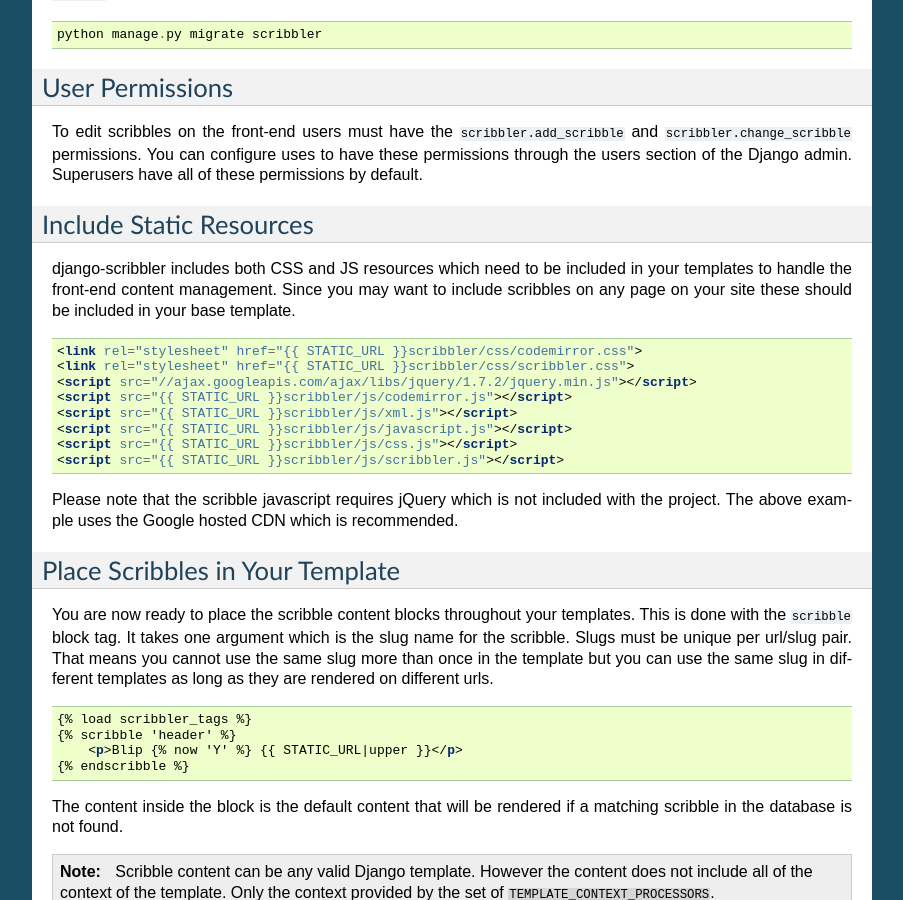
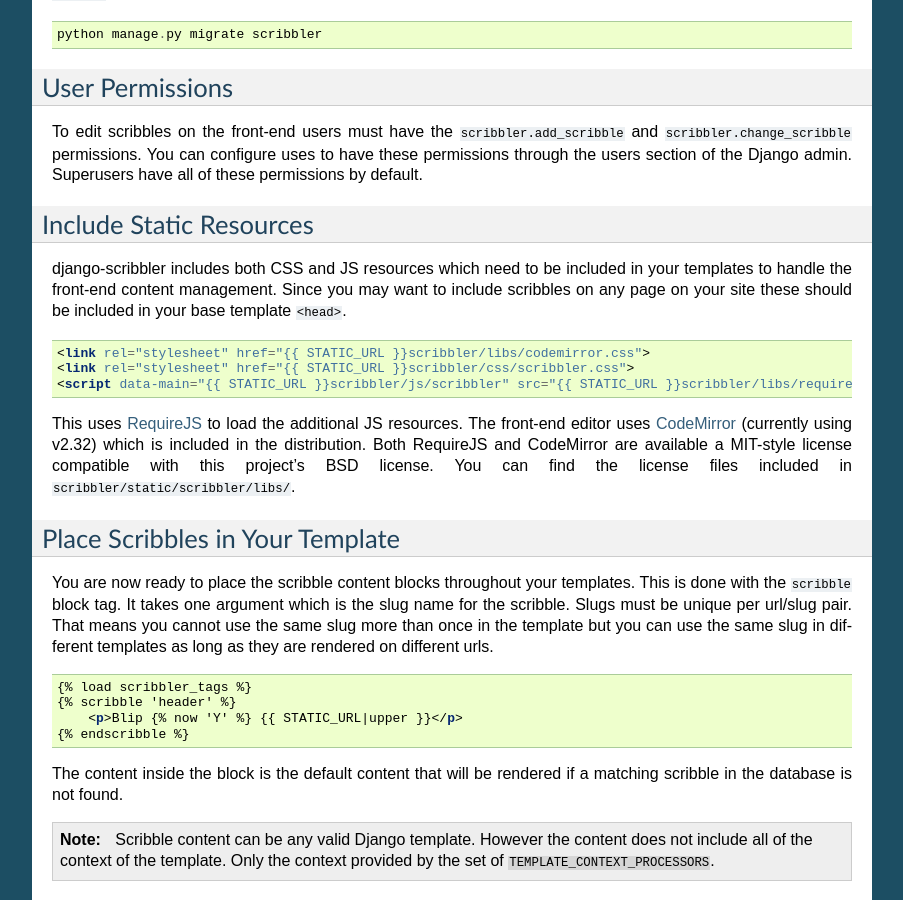
Before and after one commit to caktus/django-scribbler, a Sphinx documentation site: the page built from docs/quick-start.rst, in a window 1280 px wide and 900 px high, scrolled down 1006 px. Shown: the whole window, without its empty margins (198-1101 px from the left). Built offline with Sphinx 7.4.7, drawn with Linux system fonts in a browser that asks for light colours.

Commit message:
Update docs on simplified JS/CSS inclusion. Fixes #5.

```diff
--- a/docs/quick-start.rst
+++ b/docs/quick-start.rst
@@ -80,21 +80,19 @@ Include Static Resources
 
 django-scribbler includes both CSS and JS resources which need to be included in your
 templates to handle the front-end content management. Since you may want to include
-scribbles on any page on your site these should be included in your base template.
+scribbles on any page on your site these should be included in your base template ``<head>``.
 
 .. code-block:: html
 
-    <link rel="stylesheet" href="{{ STATIC_URL }}scribbler/css/codemirror.css">
+    <link rel="stylesheet" href="{{ STATIC_URL }}scribbler/libs/codemirror.css">
     <link rel="stylesheet" href="{{ STATIC_URL }}scribbler/css/scribbler.css">
-    <script src="//ajax.googleapis.com/ajax/libs/jquery/1.7.2/jquery.min.js"></script>
-    <script src="{{ STATIC_URL }}scribbler/js/codemirror.js"></script>
-    <script src="{{ STATIC_URL }}scribbler/js/xml.js"></script>
-    <script src="{{ STATIC_URL }}scribbler/js/javascript.js"></script>
-    <script src="{{ STATIC_URL }}scribbler/js/css.js"></script>
-    <script src="{{ STATIC_URL }}scribbler/js/scribbler.js"></script>
+    <script data-main="{{ STATIC_URL }}scribbler/js/scribbler" src="{{ STATIC_URL }}scribbler/libs/require.js"></script>
 
-Please note that the scribble javascript requires jQuery which is not included with
-the project. The above example uses the Google hosted CDN which is recommended.
+This uses `RequireJS <http://requirejs.org/>`_ to load the additional JS resources. The front-end
+editor uses `CodeMirror <http://codemirror.net/>`_ (currently using v2.32) which is included in the distribution.
+Both RequireJS and CodeMirror are available a MIT-style license compatible with
+this project's BSD license. You can find the license files included in
+``scribbler/static/scribbler/libs/``.
 
 
 Place Scribbles in Your Template
```
